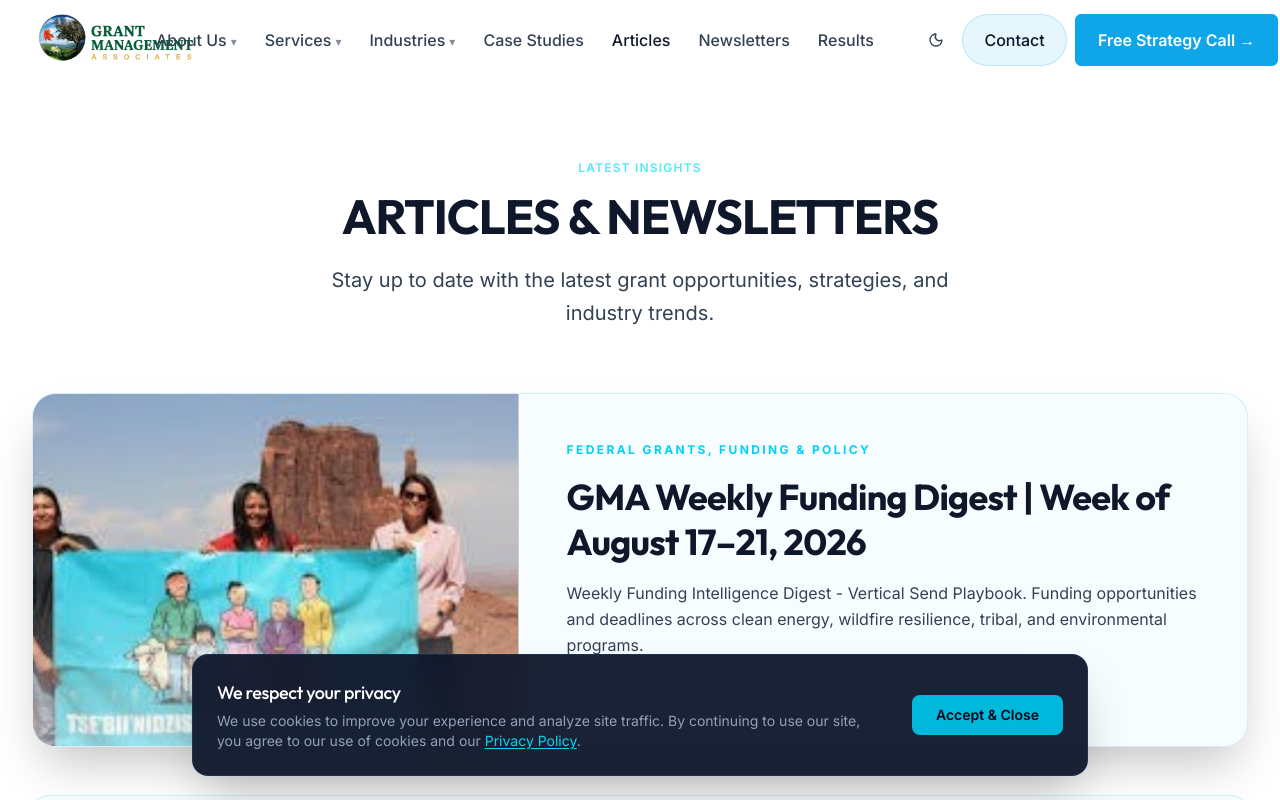
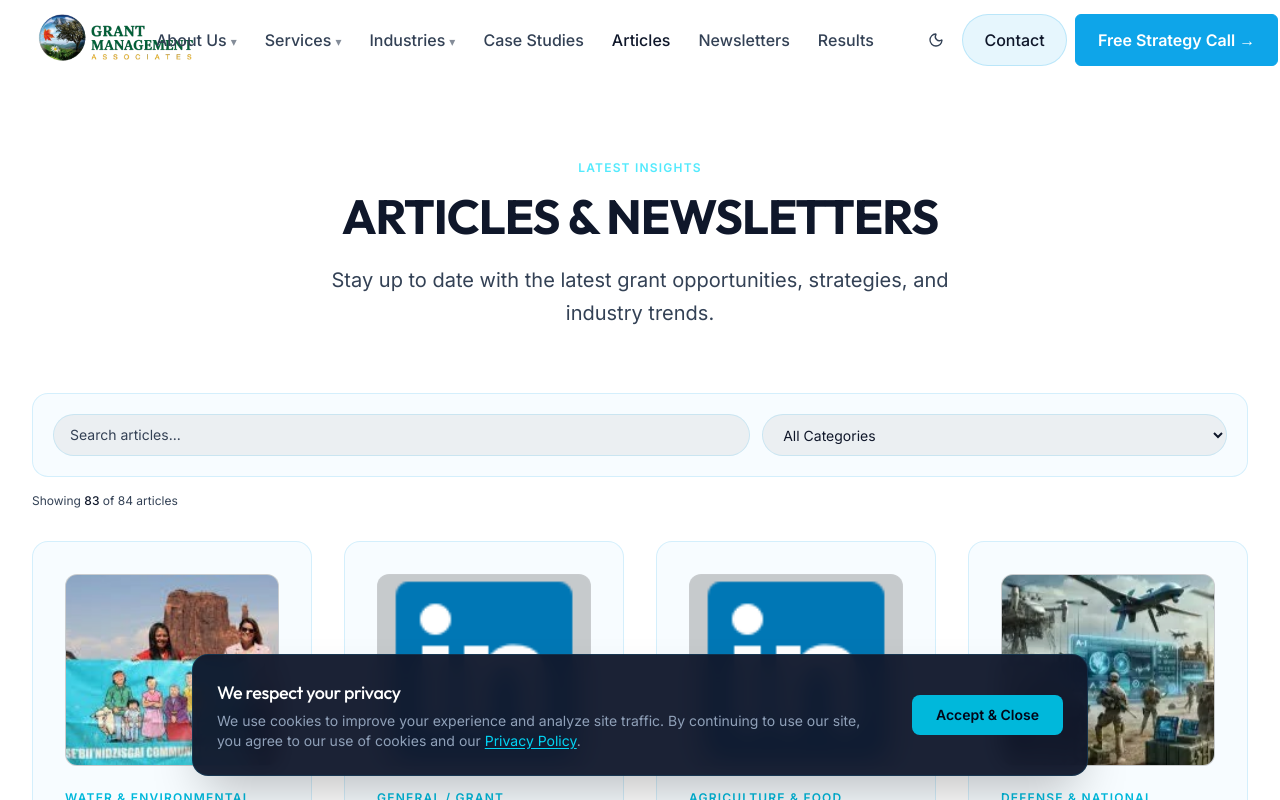
Before and after one commit to Grantmanagementassoc/Grantmanagementassociates, a Next.js app: page /articles in a window 1280 px wide. Shown: the top 800 px of the page. Built offline with nearby package versions, Linux system fonts and the light colour scheme.

Commit message:
fix: Resolve 404 in Vercel production by using dynamic imports

```diff
--- a/src/app/articles/articles-client.tsx
+++ b/src/app/articles/articles-client.tsx
@@ -7,7 +7,6 @@ export function ArticlesClient({ items, categories }: { items: Article[]; catego
   const [category, setCategory] = useState<string>("all");
   const [q, setQ] = useState<string>("");
 
-  const newsletter = items.find(i => i.slug === "weekly-funding-digest-aug-17-21-2026");
   const gridItems = items.filter(i => i.slug !== "weekly-funding-digest-aug-17-21-2026");
 
   const filtered = useMemo(() => {
@@ -23,28 +22,6 @@ export function ArticlesClient({ items, categories }: { items: Article[]; catego
 
   return (
     <>
-      {newsletter && (
-        <Link href={`/newsletters/${newsletter.slug}`} className="block group mb-12 relative z-10">
-          <div className="glass rounded-3xl overflow-hidden flex flex-col md:flex-row transition-all duration-300 relative group-hover:border-cyan-400/30 shadow-2xl">
-            {newsletter.image && (
-              <div className="md:w-2/5 shrink-0 relative overflow-hidden bg-black/20 border-b md:border-b-0 md:border-r border-white/5">
-                 <img src={newsletter.image} alt={newsletter.title} className="object-cover w-full h-full min-h-[250px] group-hover:scale-105 transition-transform duration-700" />
-                 <div className="absolute inset-0 bg-gradient-to-t from-background/80 via-transparent to-transparent opacity-60"></div>
-              </div>
-            )}
-            <div className="p-8 md:p-10 lg:p-12 flex flex-col justify-center relative z-20">
-              <div className="text-xs font-bold tracking-[0.2em] uppercase text-cyan-400 mb-4">{newsletter.category}</div>
-              <h2 className="text-2xl md:text-3xl lg:text-4xl font-display font-bold text-foreground mb-4 group-hover:text-cyan-300 transition-colors leading-tight">{newsletter.title}</h2>
-              <p className="text-muted text-sm md:text-base leading-relaxed mb-6 max-w-2xl">{newsletter.excerpt}</p>
-              <div className="flex items-center text-xs font-medium text-slate-400 tracking-wider">
-                <span className="uppercase text-cyan-200/70">{newsletter.date ? new Date(newsletter.date).toLocaleDateString('en-US', { month: 'short', day: 'numeric', year: 'numeric' }) : ''}</span>
-                <span className="mx-3 text-glass-border">•</span>
-                <span className="uppercase">{newsletter.author}</span>
-              </div>
-            </div>
-          </div>
-        </Link>
-      )}
 
       <div className="glass rounded-2xl p-5 grid gap-3 md:grid-cols-[1.5fr_1fr] relative z-10">
         <input
--- a/src/app/newsletters/[slug]/page.tsx
+++ b/src/app/newsletters/[slug]/page.tsx
@@ -1,7 +1,6 @@
 import { notFound } from "next/navigation";
 import { NewsletterTabs } from "@/components/newsletters/newsletter-tabs";
-import fs from "fs";
-import path from "path";
+
 
 // In a real app, this would come from a database or CMS.
 // For now, we only have one parsed newsletter.
@@ -34,12 +33,11 @@ export default async function NewsletterPage({ params }: { params: { slug: strin
     notFound();
   }
 
-  // Load the parsed JSON data
-  const dataPath = path.join(process.cwd(), "src/data/newsletters", meta.file);
+  // Load the parsed JSON data via dynamic import so Vercel bundles it
   let categories = [];
   try {
-    const fileContents = fs.readFileSync(dataPath, "utf8");
-    categories = JSON.parse(fileContents);
+    const data = await import(`@/data/newsletters/${meta.file}`);
+    categories = data.default || data;
   } catch (error) {
     console.error("Error loading newsletter data:", error);
     notFound();
```
